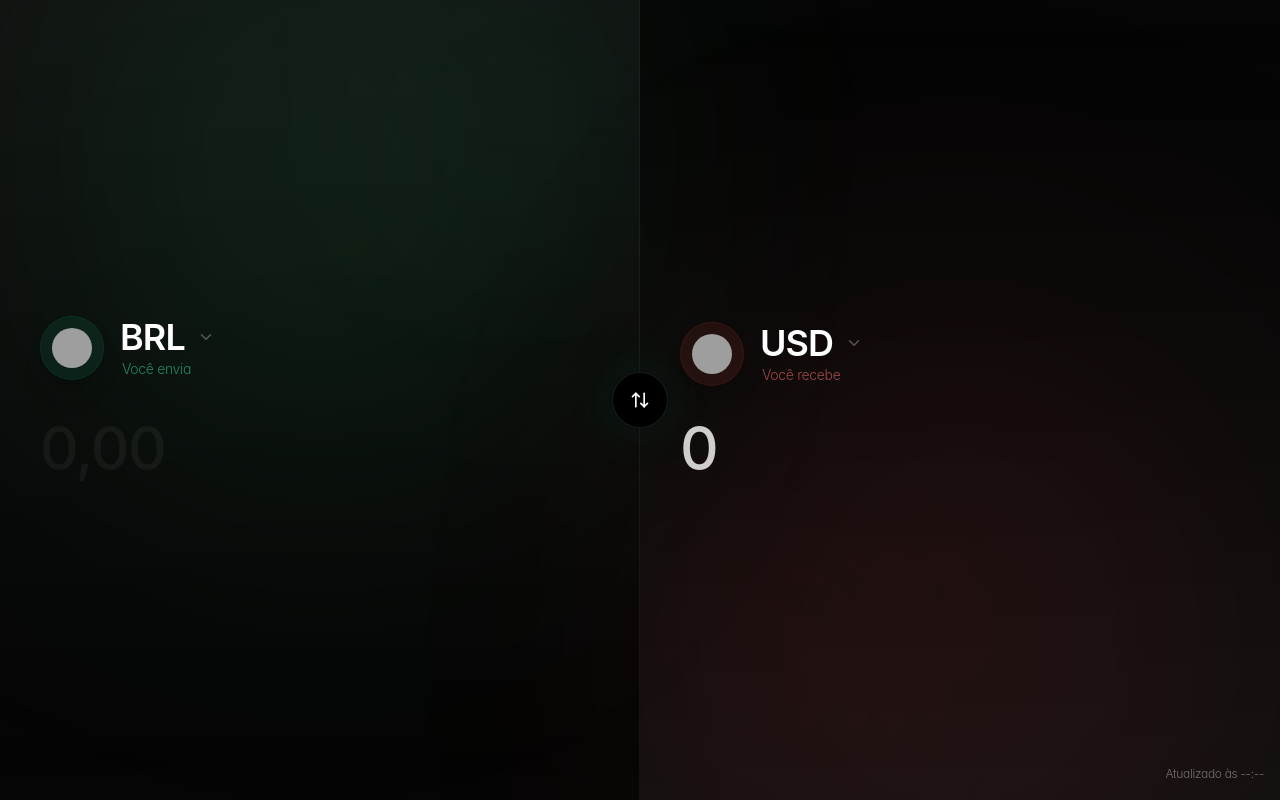
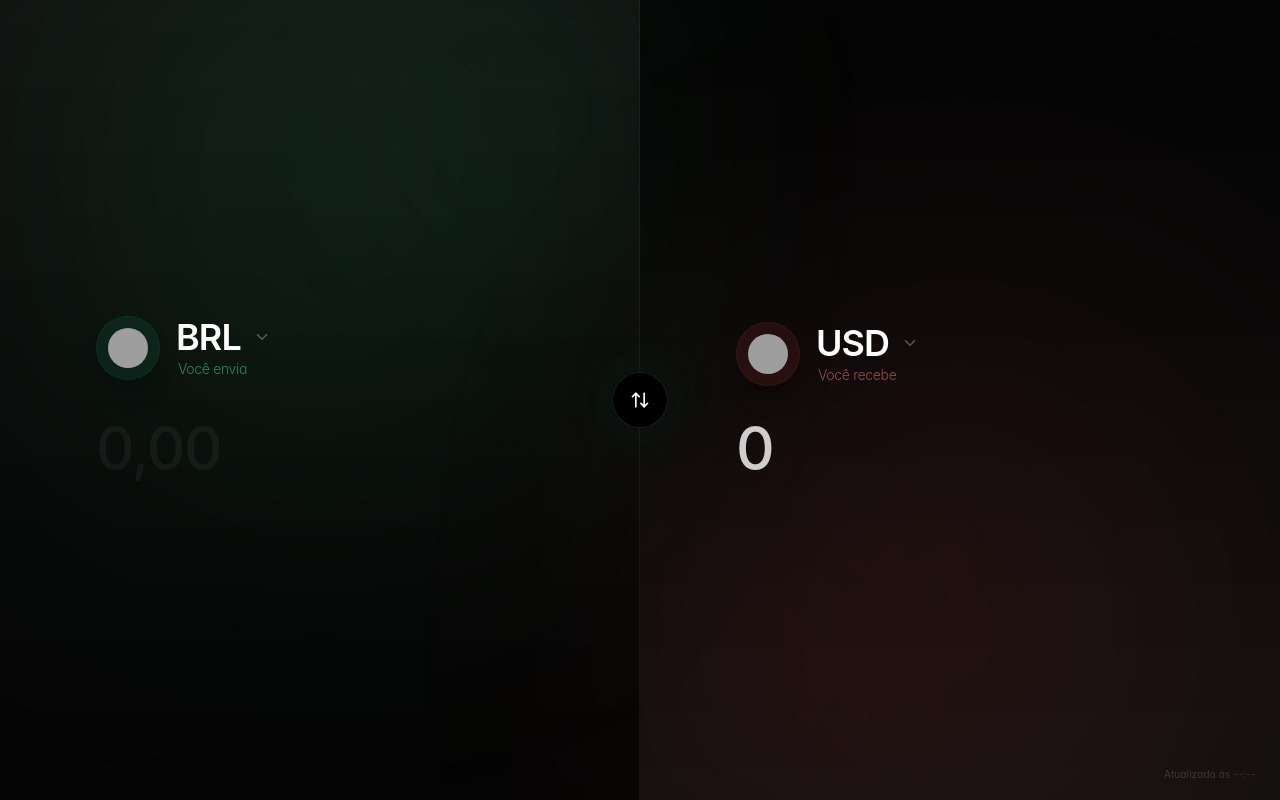
Before and after one commit to hzguz/murapair, a React (Vite) app: page / in a window 1280 px wide. Built offline with nearby package versions, Linux system fonts and the light colour scheme; no server answers; grey boxes are pictures that could not be loaded.

Commit message:
style: make update indicator more subtle and increase desktop padding

```diff
--- a/src/components/CurrencyCard.tsx
+++ b/src/components/CurrencyCard.tsx
@@ -98,7 +98,7 @@ export function CurrencyCard({
     return (
         <div
             className={cn(
-                "w-full h-full p-6 md:p-10 flex flex-col justify-center gap-6 transition-all duration-500 relative overflow-hidden group/card",
+                "w-full h-full p-6 md:p-24 flex flex-col justify-center gap-6 transition-all duration-500 relative overflow-hidden group/card",
                 type === "source"
                     ? "bg-gradient-to-b from-white/5 to-transparent border-b md:border-b-0 md:border-r border-white/5 z-20 -mb-px md:mb-0 md:-mr-px"
                     : "bg-gradient-to-t from-white/5 to-transparent transition-colors z-10"
--- a/src/components/CurrencyConverter.tsx
+++ b/src/components/CurrencyConverter.tsx
@@ -156,8 +156,8 @@ export function CurrencyConverter() {
             </motion.div>
 
             {/* Last Updated Indicator */}
-            <div className="absolute bottom-4 right-4 z-20 pointer-events-none">
-                <span className="text-xs font-light text-white/40 select-none">
+            <div className="absolute bottom-4 right-6 z-20 pointer-events-none">
+                <span className="text-[10px] font-light text-white/20 select-none tracking-wide">
                     Atualizado às {lastUpdated || '--:--'}
                 </span>
             </div>
```
